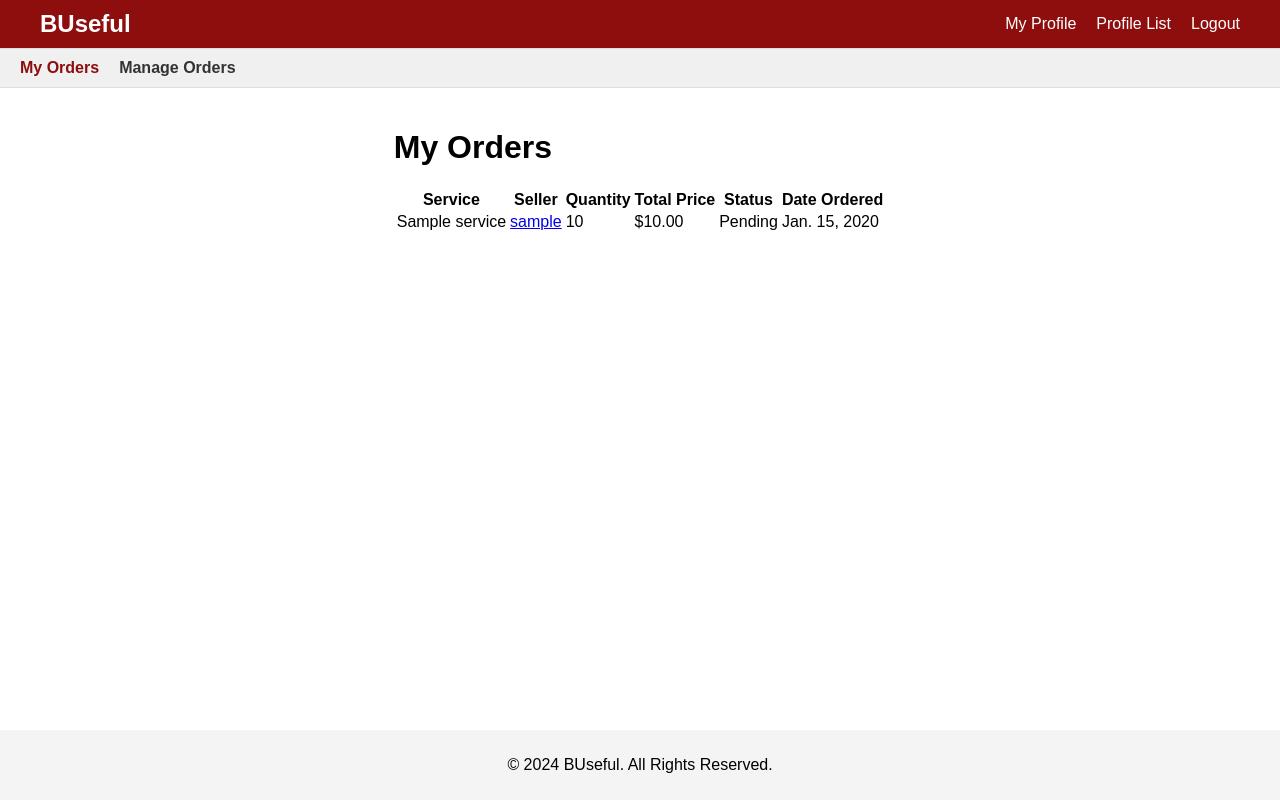
After one commit to picoting/cs412, a Django app: page /beuseful/my_orders/ in a window 1280 px wide. The commit adds this page. Run offline with Django 5.2, Linux system fonts and the light colour scheme; a user stored in the database is signed in; tables that the repository leaves empty hold one stand-in row (values such as "Sample post").

Commit message:
yayy order stuff (creating a service, placing an order, updating the order) all works

```diff
--- a/beuseful/templates/beuseful/base.html
+++ b/beuseful/templates/beuseful/base.html
@@ -13,7 +13,7 @@
                 <div class="nav-container">
                     <!-- Logo -->
                     <a href="{% url 'home' %}" class="logo">BUseful</a>
-                    <!-- Navigation Links -->
+                    <!-- Primary Navigation Links -->
                     <ul class="nav-links">
                         {% if user.is_authenticated %}
                             {% if user.profile and user.profile.username %}
@@ -34,6 +34,26 @@
                     </ul>
                 </div>
             </nav>
+
+            <!-- Secondary Navbar for "My Orders" and "Manage Orders" -->
+            {% if user.is_authenticated %}
+            <nav class="secondary-navbar">
+                <ul>
+                    <li>
+                        <a href="{% url 'my_orders' %}" class="{% if request.resolver_match.url_name == 'my_orders' %}active{% endif %}">
+                            My Orders
+                        </a>
+                    </li>
+                    {% if user.profile.is_seller %}
+                    <li>
+                        <a href="{% url 'manage_orders' %}" class="{% if request.resolver_match.url_name == 'manage_orders' %}active{% endif %}">
+                            Manage Orders
+                        </a>
+                    </li>
+                    {% endif %}
+                </ul>
+            </nav>
+            {% endif %}
         </header>
         <main class="content">
             {% block content %}
--- a/beuseful/templates/beuseful/default.html
+++ b/beuseful/templates/beuseful/default.html
@@ -3,7 +3,7 @@
 {% block title %}Welcome{% endblock %}
 
 {% block content %}
-    <h1>Welcome to BeUseful</h1>
+    <h1>Welcome to BUseful!</h1>
     <p>Please log in to continue.</p>
     <a href="{% url 'login' %}">Log In</a>
 {% endblock %}
--- /dev/null
+++ b/beuseful/templates/beuseful/my_orders.html
@@ -0,0 +1,33 @@
+{% extends 'beuseful/base.html' %}
+
+{% block content %}
+<h1>My Orders</h1>
+{% if orders %}
+    <table>
+        <thead>
+            <tr>
+                <th>Service</th>
+                <th>Seller</th>
+                <th>Quantity</th>
+                <th>Total Price</th>
+                <th>Status</th>
+                <th>Date Ordered</th>
+            </tr>
+        </thead>
+        <tbody>
+            {% for order in orders %}
+            <tr>
+                <td>{{ order.service.title }}</td>
+                <td><a href="{% url 'profile_detail' username=order.seller.username %}">{{ order.seller.username }}</a></td>
+                <td>{{ order.quantity }}</td>
+                <td>${{ order.total_price }}</td>
+                <td>{{ order.get_status_display }}</td>
+                <td>{{ order.date_ordered }}</td>
+            </tr>
+            {% endfor %}
+        </tbody>
+    </table>
+{% else %}
+    <p>You have not placed any orders.</p>
+{% endif %}
+{% endblock %}
--- a/beuseful/urls.py
+++ b/beuseful/urls.py
@@ -18,4 +18,8 @@ urlpatterns = [
     path('login/', LoginView.as_view(template_name='beuseful/log_in.html'), name='login'),
     path('logout/', auth_views.LogoutView.as_view(template_name='beuseful/log_out.html'), name='logout'),
     path('create_service/', CreateServiceView.as_view(), name='create_service'),
+    path('order/<int:service_id>/place/', place_order, name='place_order'),
+    path('orders/manage/', manage_orders, name='manage_orders'),
+    path('order/<int:order_id>/update/', update_order_status, name='update_order_status'),
+    path('my_orders/', my_orders, name='my_orders'),
 ]
--- a/beuseful/views.py
+++ b/beuseful/views.py
@@ -1,16 +1,16 @@
-from django.shortcuts import render, redirect
+from django.shortcuts import render, redirect, get_object_or_404
+from django.views.generic import ListView, DetailView, CreateView, TemplateView
+from django.urls import reverse, reverse_lazy
+from django.contrib.auth.forms import UserCreationForm
+from django.contrib.auth.views import LoginView, LogoutView
+from django.contrib.auth import login
+from django.contrib import messages
 
-from django.views.generic import ListView, DetailView, CreateView, TemplateView
-from .models import *
-from .forms import *
+from .models import Profile, Service, Order
+from .forms import CreateProfileForm, CreateServiceForm, CreateOrderForm, OrderUpdateForm
 
-from django.contrib.auth.forms import UserCreationForm
-from django.contrib.auth import login
-from django.shortcuts import get_object_or_404
-from django.urls import reverse, reverse_lazy
 
-from django.contrib.auth.views import LoginView, LogoutView
-
+# PROFILE VIEWS
 class ProfileListView(ListView):
     model = Profile
     template_name = 'beuseful/profile_list.html'
@@ -22,34 +22,20 @@ class ProfileListView(ListView):
         return queryset
 
 
-
-from django.shortcuts import get_object_or_404
-from django.views.generic import DetailView
-from .models import Profile
-
 class ProfileDetailView(DetailView):
     model = Profile
     template_name = "beuseful/profile_detail.html"
     context_object_name = "profile"
 
     def get_object(self, queryset=None):
-        """
-        Retrieves the profile object based on the username provided in the URL.
-        """
         username = self.kwargs.get('username')
         if not username:
             raise ValueError("The 'username' parameter is missing.")
         return get_object_or_404(Profile, username=username)
 
     def get_context_data(self, **kwargs):
-        """
-        Adds extra context data to check if the logged-in user is viewing their own profile.
-        """
         context = super().get_context_data(**kwargs)
-        # Use the object retrieved by DetailView
         profile = self.object
-
-        # Determine if the logged-in user is viewing their own profile
         context['is_own_profile'] = (
             self.request.user.is_authenticated
             and hasattr(self.request.user, 'profile')
@@ -58,46 +44,18 @@ class ProfileDetailView(DetailView):
         return context
 
 
-
-
-class CreateServiceView(CreateView):
-    model = Service
-    form_class = CreateServiceForm
-    template_name = 'beuseful/create_service.html'
-
-    def form_valid(self, form):
-        service = form.save(commit=False)
-        if not hasattr(self.request.user, 'profile'):
-            raise ValueError("Logged-in user does not have an associated profile.")
-        service.seller = self.request.user.profile  # Correct assignment
-        service.save()
-        return super().form_valid(form)
-
-    def get_success_url(self):
-        if not hasattr(self.request.user, 'profile') or not self.request.user.profile.username:
-            raise ValueError("Logged-in user does not have an associated profile or a valid username.")
-        return reverse_lazy('profile_detail', kwargs={'username': self.request.user.profile.username})
-
-from django.contrib.auth.forms import UserCreationForm
-from django.contrib.auth import login
-from django.urls import reverse
-from django.views.generic.edit import CreateView
-from .models import Profile
-from .forms import CreateProfileForm
-
 class CreateProfileView(CreateView):
     model = Profile
     form_class = CreateProfileForm
     template_name = 'beuseful/create_profile_form.html'
 
     def get_success_url(self):
-        # Redirect to the profile list page
         return reverse('profile_list')
 
     def get_context_data(self, **kwargs):
         context = super().get_context_data(**kwargs)
         if 'user_form' not in context:
-            context['user_form'] = UserCreationForm()  # Add UserCreationForm to the context
+            context['user_form'] = UserCreationForm()
         return context
 
     def post(self, request, *args, **kwargs):
@@ -111,12 +69,12 @@ class CreateProfileView(CreateView):
             return self.form_invalid(user_form, profile_form)
 
     def form_valid(self, user_form, profile_form):
-        user = user_form.save()  # Create the User
+        user = user_form.save()
         profile = profile_form.save(commit=False)
-        profile.user = user  # Link the Profile to the User
-        profile.username = user.username  # Set the Profile username to match the User username
-        profile.save()  # Save the Profile
-        login(self.request, user)  # Log the user in after creation
+        profile.user = user
+        profile.username = user.username
+        profile.save()
+        login(self.request, user)
         return super().form_valid(profile_form)
 
     def form_invalid(self, user_form, profile_form):
@@ -125,14 +83,90 @@ class CreateProfileView(CreateView):
         context['form'] = profile_form
         return self.render_to_response(context)
 
-class CustomLogoutView(LogoutView):
-    http_method_names = ['get', 'post']
+
+# SERVICE VIEWS
+class CreateServiceView(CreateView):
+    model = Service
+    form_class = CreateServiceForm
+    template_name = 'beuseful/create_service.html'
+
+    def form_valid(self, form):
+        service = form.save(commit=False)
+        if not hasattr(self.request.user, 'profile'):
+            raise ValueError("Logged-in user does not have an associated profile.")
+        service.seller = self.request.user.profile
+        service.save()
+        return super().form_valid(form)
+
+    def get_success_url(self):
+        if not hasattr(self.request.user, 'profile') or not self.request.user.profile.username:
+            raise ValueError("Logged-in user does not have an associated profile or a valid username.")
+        return reverse_lazy('profile_detail', kwargs={'username': self.request.user.profile.username})
 
 
+# ORDER VIEWS
+def place_order(request, service_id):
+    service = get_object_or_404(Service, id=service_id)
+
+    if request.method == "POST":
+        form = CreateOrderForm(request.POST)
+        if form.is_valid():
+            order = form.save(commit=False)
+            order.service = service
+            order.seller = service.seller
+            order.buyer = request.user.profile
+            order.save()
+            messages.success(request, "Your order has been placed!")
+            return redirect('profile_detail', username=service.seller.username)
+    else:
+        form = CreateOrderForm()
+
+    return render(request, 'beuseful/place_order.html', {'form': form, 'service': service})
+
+
+def manage_orders(request):
+    if not request.user.profile.is_seller:
+        messages.error(request, "Only sellers can manage orders.")
+        return redirect('profile_list')
+
+    orders = Order.objects.filter(seller=request.user.profile).order_by('-date_ordered')
+    return render(request, 'beuseful/manage_orders.html', {'orders': orders})
+
+
+def update_order_status(request, order_id):
+    order = get_object_or_404(Order, id=order_id, seller=request.user.profile)
+
+    if request.method == "POST":
+        form = OrderUpdateForm(request.POST, instance=order)
+        if form.is_valid():
+            form.save()
+            messages.success(request, "Order status updated!")
+            return redirect('manage_orders')
+    else:
+        form = OrderUpdateForm(instance=order)
+
+    return render(request, 'beuseful/update_order_status.html', {'form': form, 'order': order})
+
+#@login_required
+def my_orders(request):
+    """
+    View to display all orders placed by the logged-in user (buyer).
+    """
+    orders = Order.objects.filter(buyer=request.user.profile).order_by('-date_ordered')
+    return render(request, 'beuseful/my_orders.html', {'orders': orders})
+
+
+
+# DEFAULT VIEW
 class DefaultView(TemplateView):
     template_name = 'beuseful/default.html'
 
     def get(self, request, *args, **kwargs):
         if request.user.is_authenticated:
-            return redirect('profile_list')  # Redirect logged-in users to the profile list
+            return redirect('profile_list')
         return super().get(request, *args, **kwargs)
+
+
+# CUSTOM LOGOUT VIEW
+class CustomLogoutView(LogoutView):
+    http_method_names = ['get', 'post']
--- a/static/styles.css
+++ b/static/styles.css
@@ -186,3 +186,37 @@ footer {
     padding: 10px 0;
     margin-top: auto; /* Push footer to the bottom */
 }
+
+.secondary-navbar {
+    background-color: #f0f0f0; /* Light gray background */
+    border-top: 1px solid #ddd;
+    border-bottom: 1px solid #ddd;
+    padding: 10px 20px;
+}
+
+.secondary-navbar ul {
+    list-style: none;
+    display: flex;
+    gap: 20px;
+    margin: 0;
+    padding: 0;
+}
+
+.secondary-navbar li {
+    display: inline;
+}
+
+.secondary-navbar a {
+    text-decoration: none;
+    color: #333; /* Dark text color */
+    font-weight: bold;
+    font-size: 1rem;
+}
+
+.secondary-navbar a:hover {
+    text-decoration: underline;
+}
+
+.secondary-navbar a.active {
+    color: #8e0e0e; /* Highlight active link in dark red */
+}
```
Also changed, not shown: beuseful/forms.py (+13 -1 lines), beuseful/models.py (+10 -1 lines), beuseful/templates/beuseful/manage_orders.html (added, +32 -0 lines), beuseful/templates/beuseful/place_order.html (added, +11 -0 lines), beuseful/templates/beuseful/profile_detail.html (+9 -13 lines), beuseful/templates/beuseful/update_order_status.html (added, +11 -0 lines), beuseful/migrations/0006_order_notes_order_quantity_order_seller_and_more.py (added).
